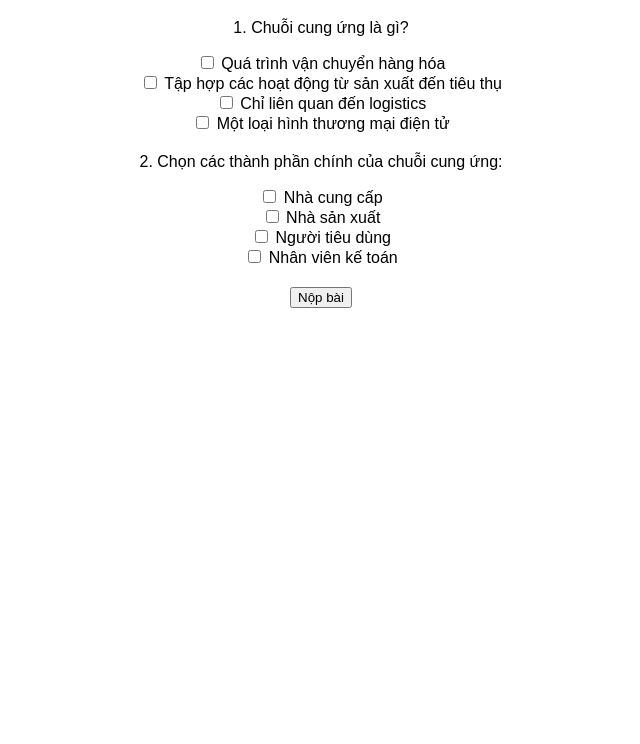
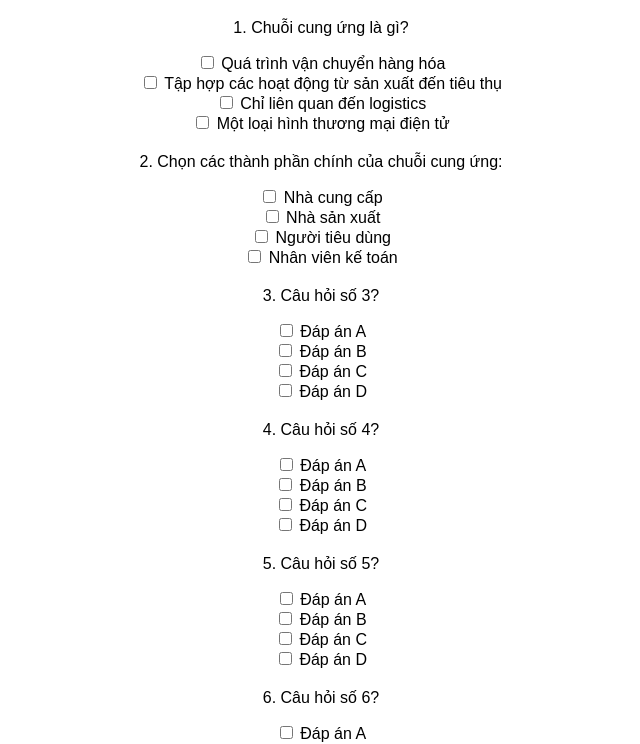
Before and after one commit to RockyDoan/Trac-nghiem-TCCCU, a plain HTML site: page index.html in a window 1280 px wide. Shown: the part 61-805 px from the top of the page, without its empty margins (319-959 px from the left). Drawn offline with Linux system fonts and the light colour scheme.

Commit message:
Update index.html

```diff
--- a/index.html
+++ b/index.html
@@ -18,17 +18,17 @@
 
     <script>
         const questions = [
-            {
-                question: "Chuỗi cung ứng là gì?",
-                options: ["Quá trình vận chuyển hàng hóa", "Tập hợp các hoạt động từ sản xuất đến tiêu thụ", "Chỉ liên quan đến logistics", "Một loại hình thương mại điện tử"],
-                correct: [1]
-            },
-            {
-                question: "Chọn các thành phần chính của chuỗi cung ứng:",
-                options: ["Nhà cung cấp", "Nhà sản xuất", "Người tiêu dùng", "Nhân viên kế toán"],
-                correct: [0, 1, 2]
-            }
+            { question: "Chuỗi cung ứng là gì?", options: ["Quá trình vận chuyển hàng hóa", "Tập hợp các hoạt động từ sản xuất đến tiêu thụ", "Chỉ liên quan đến logistics", "Một loại hình thương mại điện tử"], correct: [1] },
+            { question: "Chọn các thành phần chính của chuỗi cung ứng:", options: ["Nhà cung cấp", "Nhà sản xuất", "Người tiêu dùng", "Nhân viên kế toán"], correct: [0, 1, 2] },
         ];
+
+        for (let i = 3; i <= 100; i++) {
+            questions.push({
+                question: `Câu hỏi số ${i}?`,
+                options: ["Đáp án A", "Đáp án B", "Đáp án C", "Đáp án D"],
+                correct: [Math.floor(Math.random() * 4)]
+            });
+        }
 
         function loadQuiz() {
             const quizContainer = document.getElementById("quiz");
```
